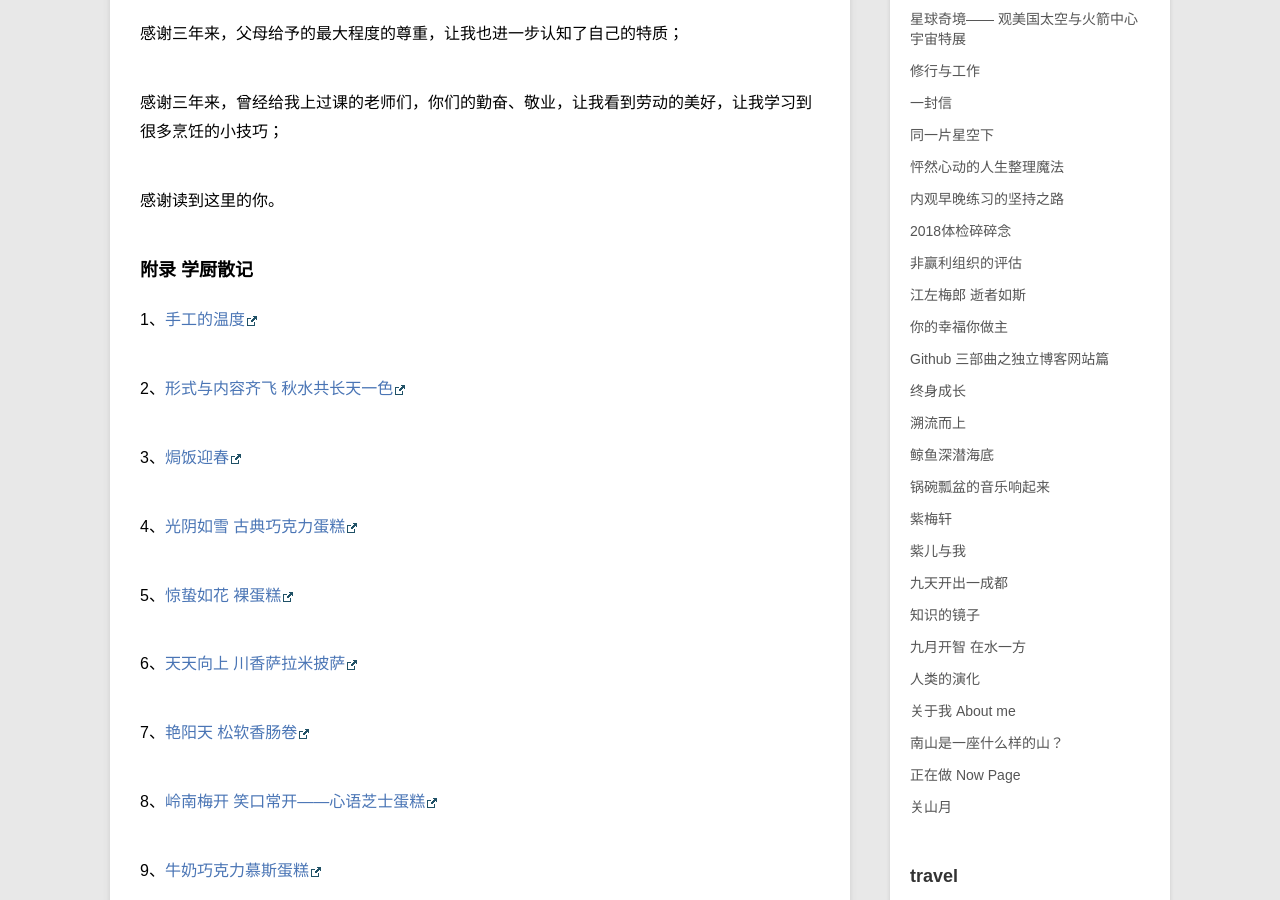
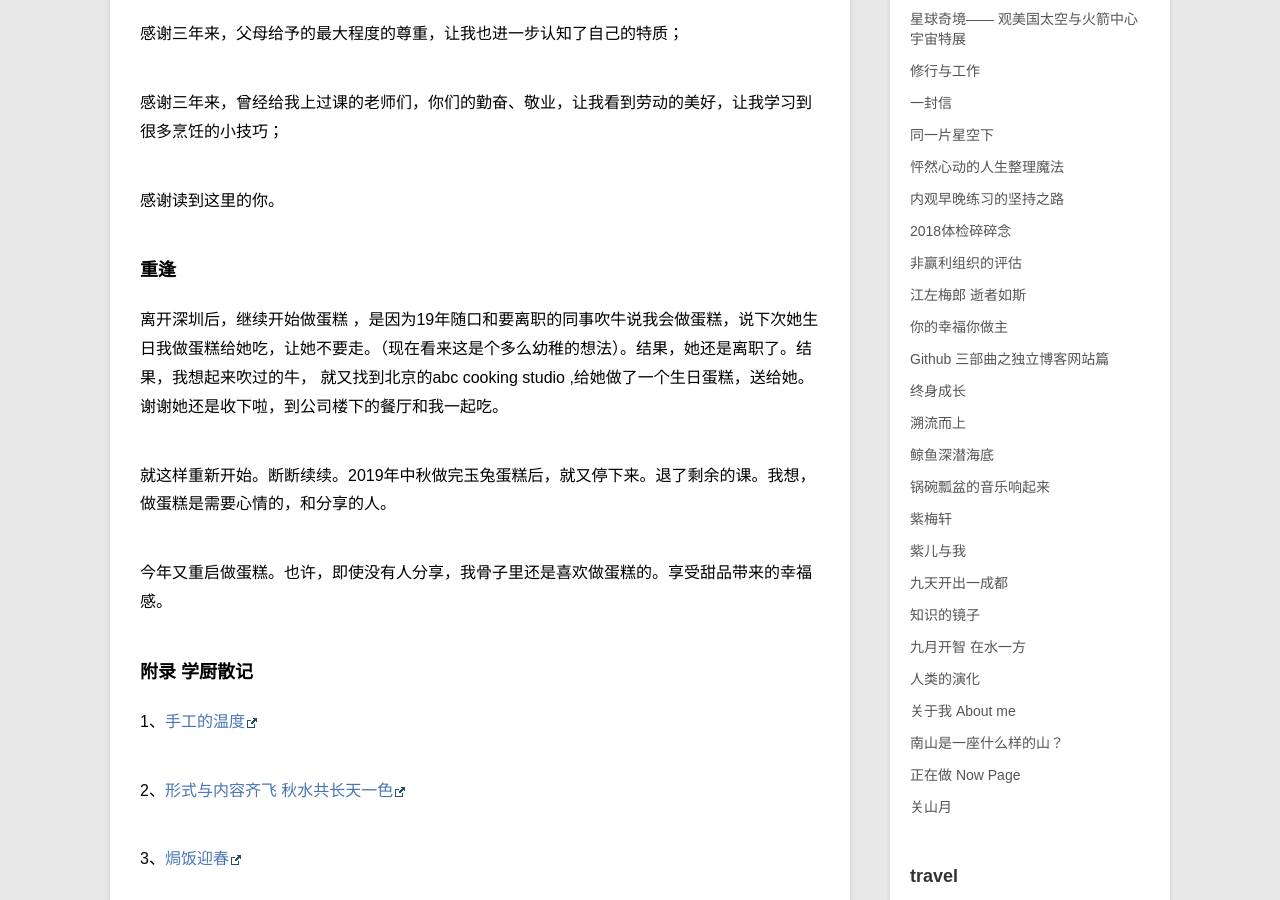
Before and after one commit to violettianjie/violettianjie.github.io, a Jekyll site: the page built from _posts/blog/2017-12-15-cooking.md, in a window 1280 px wide and 900 px high, scrolled down 1182 px. Built offline with Jekyll 4.4.1, drawn with Linux system fonts in a browser that asks for light colours; comment, search, counter and statistics services are not loaded; some of the changed text lies outside the part shown.

Commit message:
Update 2017-12-15-cooking.md

```diff
--- a/_posts/blog/2017-12-15-cooking.md
+++ b/_posts/blog/2017-12-15-cooking.md
@@ -34,6 +34,14 @@ category: blog
 
 感谢读到这里的你。
 
+### 重逢
+
+离开深圳后，继续开始做蛋糕 ，是因为19年随口和要离职的同事吹牛说我会做蛋糕，说下次她生日我做蛋糕给她吃，让她不要走。（现在看来这是个多么幼稚的想法）。结果，她还是离职了。结果，我想起来吹过的牛，
+就又找到北京的abc cooking studio ,给她做了一个生日蛋糕，送给她。谢谢她还是收下啦，到公司楼下的餐厅和我一起吃。
+
+就这样重新开始。断断续续。2019年中秋做完玉兔蛋糕后，就又停下来。退了剩余的课。我想，做蛋糕是需要心情的，和分享的人。
+
+今年又重启做蛋糕。也许，即使没有人分享，我骨子里还是喜欢做蛋糕的。享受甜品带来的幸福感。
 
 
 ### 附录 学厨散记
@@ -126,7 +134,7 @@ category: blog
 
 44、[年节菜的祝福](http://blog.sina.com.cn/s/blog_596f37470102w47o.html)
 
-47、[Flipped经典草莓鲜奶蛋糕]（http://blog.sina.com.cn/s/blog_596f37470102yx96.html）
+47、[Flipped经典草莓鲜奶蛋糕](http://blog.sina.com.cn/s/blog_596f37470102yx96.html）
 
 
 ### CHANGE LOG
```
